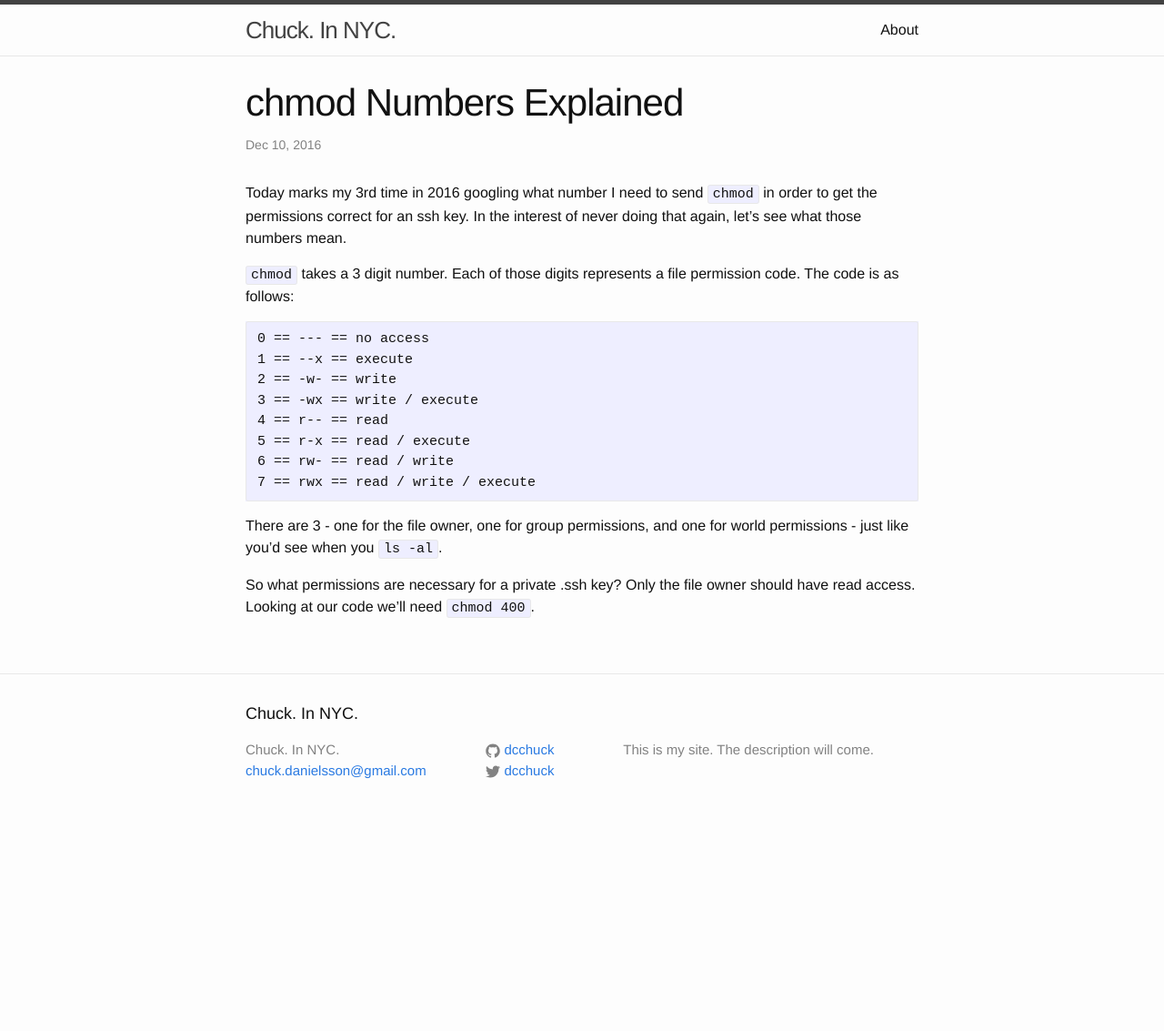
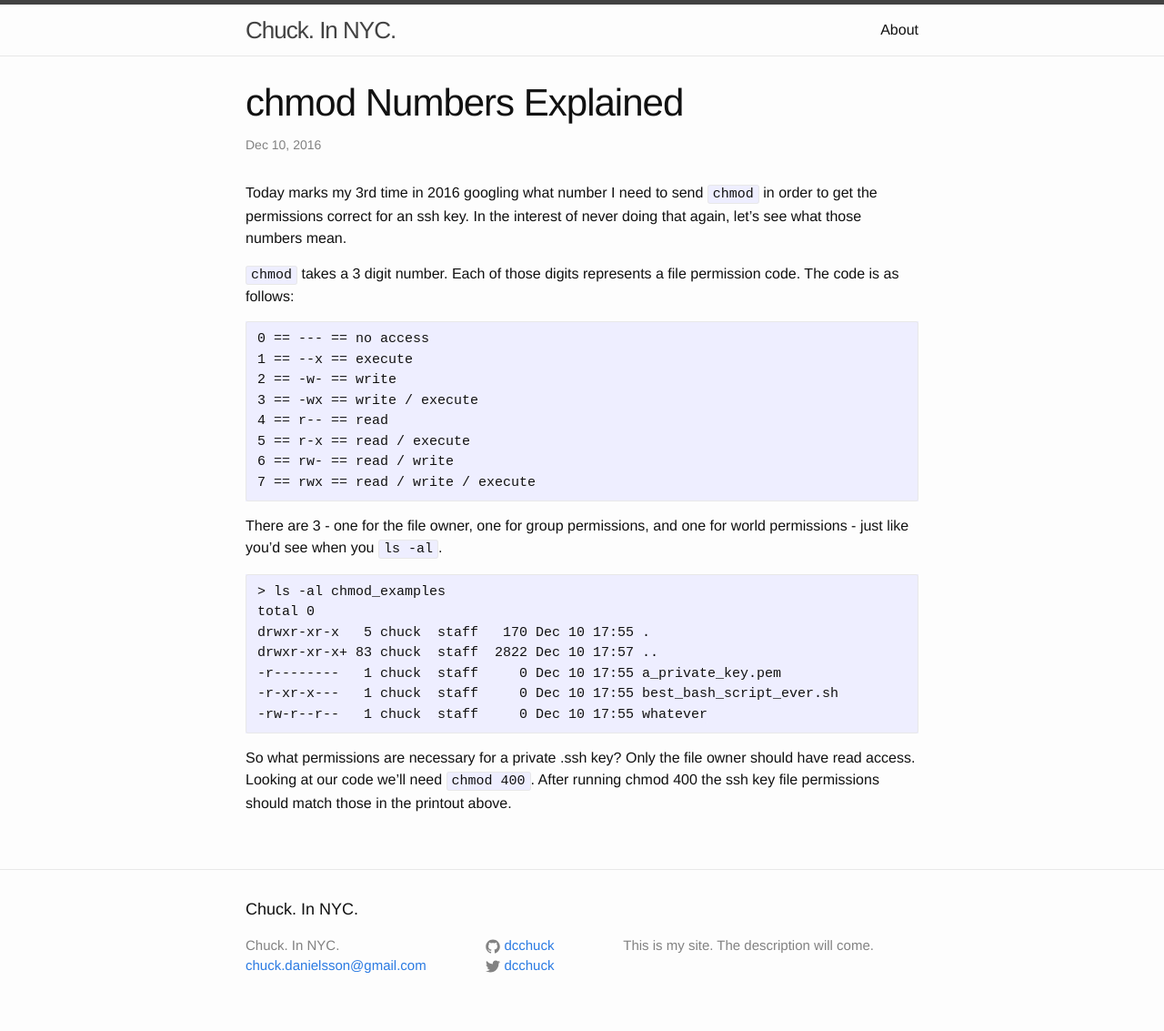
Before and after one commit to dcchuck/dcchuck.github.io, a Jekyll site: the page built from _posts/2016-12-10-chmod-numbers-explained.markdown, in a window 1280 px wide. Shown: the whole page at 91% size. Built offline with Jekyll 4.4.1, drawn with Linux system fonts in a browser that asks for light colours; before the commit the page ends 918 px from its top, so only the background shows below that.

Commit message:
Add ls -al printout

````diff
--- a/_posts/2016-12-10-chmod-numbers-explained.markdown
+++ b/_posts/2016-12-10-chmod-numbers-explained.markdown
@@ -22,4 +22,14 @@ Today marks my 3rd time in 2016 googling what number I need to send `chmod` in o
 
 There are 3 - one for the file owner, one for group permissions, and one for world permissions - just like you'd see when you `ls -al`.
 
-So what permissions are necessary for a private .ssh key? Only the file owner should have read access. Looking at our code we'll need `chmod 400`.
+```
+> ls -al chmod_examples
+total 0
+drwxr-xr-x   5 chuck  staff   170 Dec 10 17:55 .
+drwxr-xr-x+ 83 chuck  staff  2822 Dec 10 17:57 ..
+-r--------   1 chuck  staff     0 Dec 10 17:55 a_private_key.pem
+-r-xr-x---   1 chuck  staff     0 Dec 10 17:55 best_bash_script_ever.sh
+-rw-r--r--   1 chuck  staff     0 Dec 10 17:55 whatever
+```
+
+So what permissions are necessary for a private .ssh key? Only the file owner should have read access. Looking at our code we'll need `chmod 400`. After running chmod 400 the ssh key file permissions should match those in the printout above.
````
